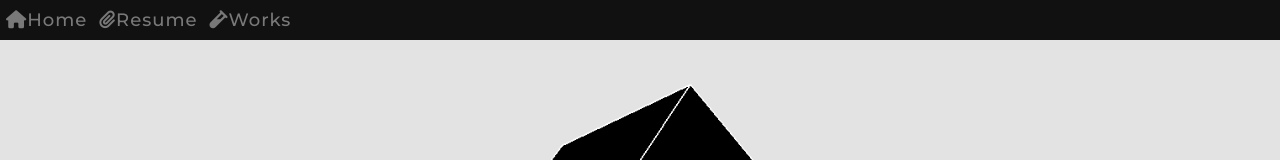
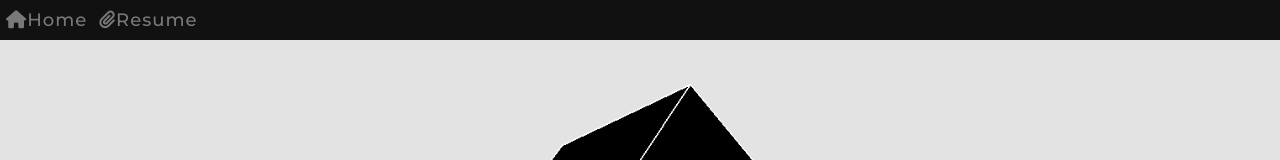
Before and after one commit to bananabrann/bananabrann.com, a React (Create React App) app: page / in a window 1280 px wide. Shown: the top 160 px of the page. Built offline with nearby package versions, Linux system fonts and the light colour scheme.

Commit message:
Hide Lab link from header

```diff
--- a/src/Components/Header/Header.js
+++ b/src/Components/Header/Header.js
@@ -24,12 +24,12 @@ class Header extends React.Component {
             Resume
           </span>
         </Link>
-        <Link to={LINK_LAB}>
+        {/* <Link to={LINK_LAB}>
           <span className="nav-item" id="button-lab">
           <i class="fas fa-vial"></i>
             Works
           </span>
-        </Link>
+        </Link> */}
       </div>
     );
   }
```
